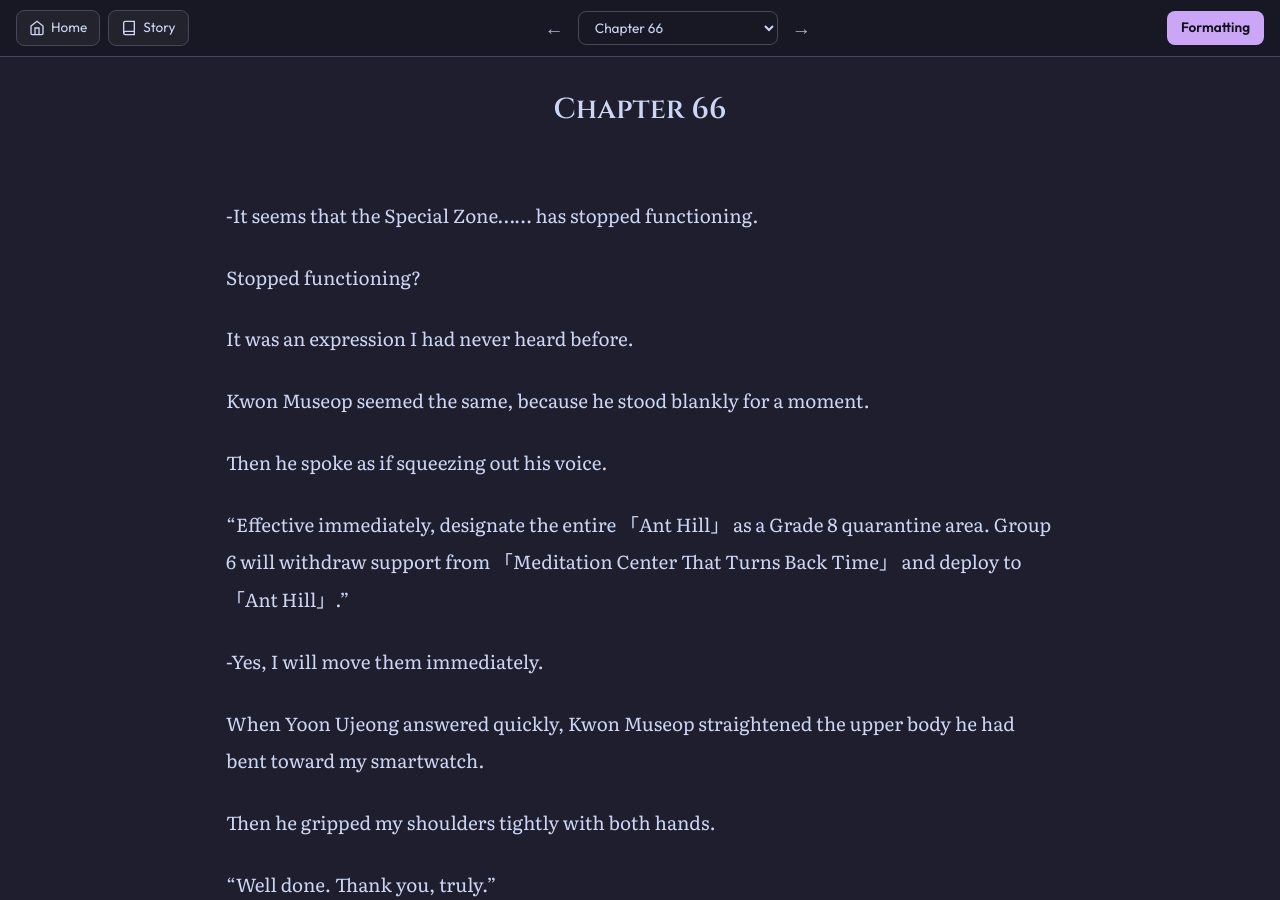
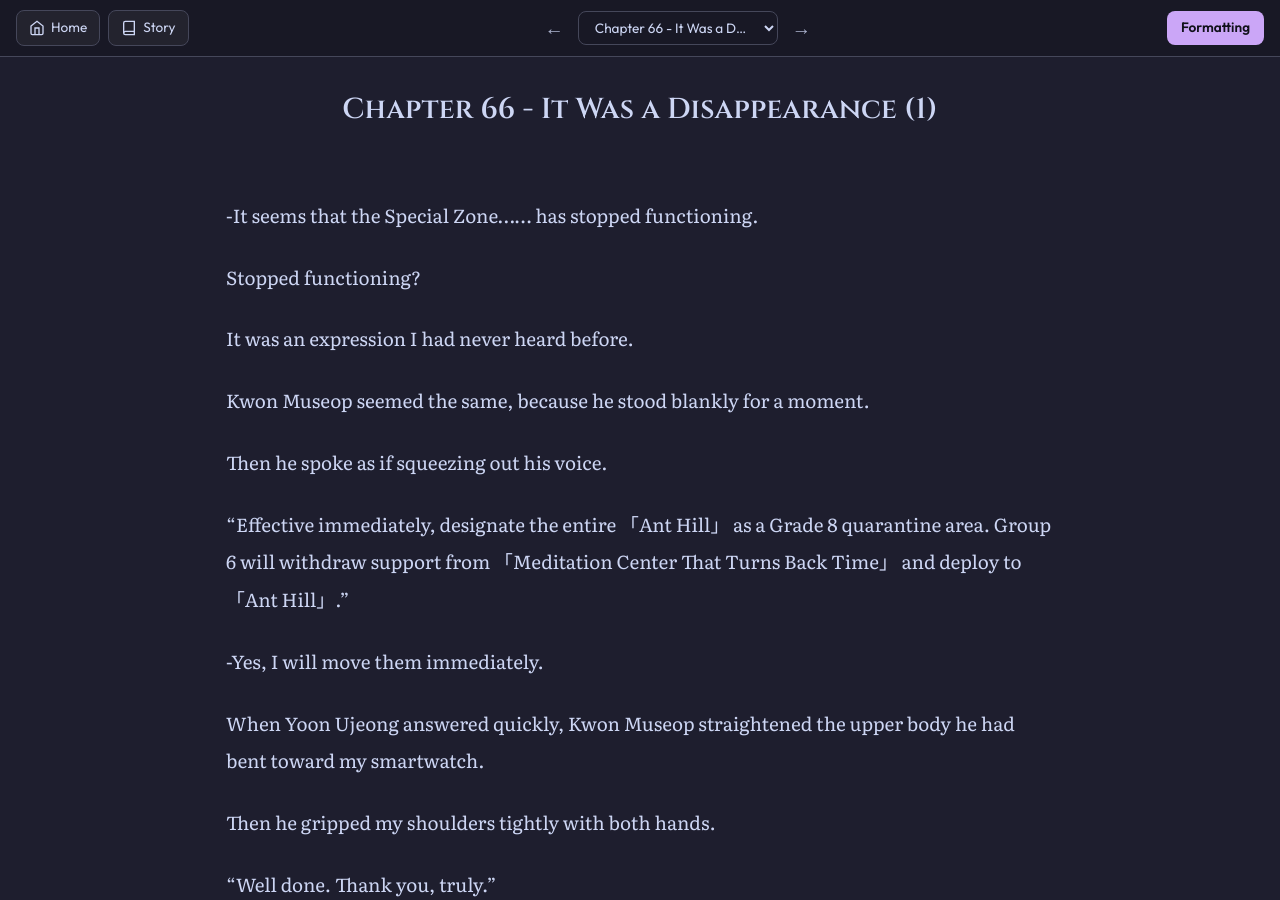
Before and after one commit to soleumn/soleumn.github.io, a Jekyll site: the page built from _chapters/esg/ch66.md, in a window 1280 px wide and 900 px high. Built offline with Jekyll 4.4.1, drawn with Linux system fonts in a browser that asks for light colours; comment, search, counter and statistics services are not loaded.

Commit message:
Update ch66.md

```diff
--- a/_chapters/esg/ch66.md
+++ b/_chapters/esg/ch66.md
@@ -1,5 +1,5 @@
 ---
-title: "Chapter 66"
+title: "Chapter 66 - It Was a Disappearance (1)"
 categories: esg
 capitulo: 66
 ---
```
